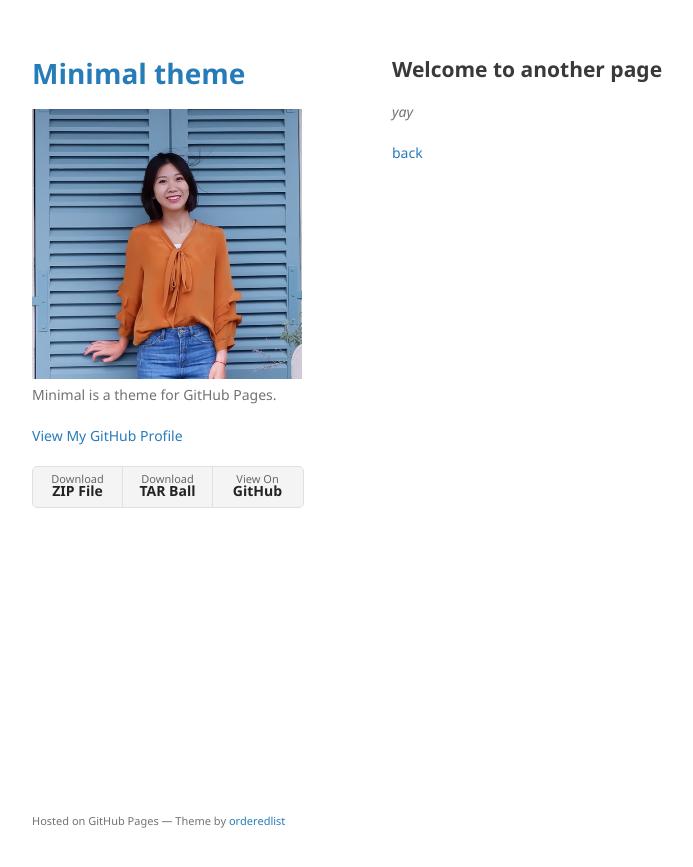
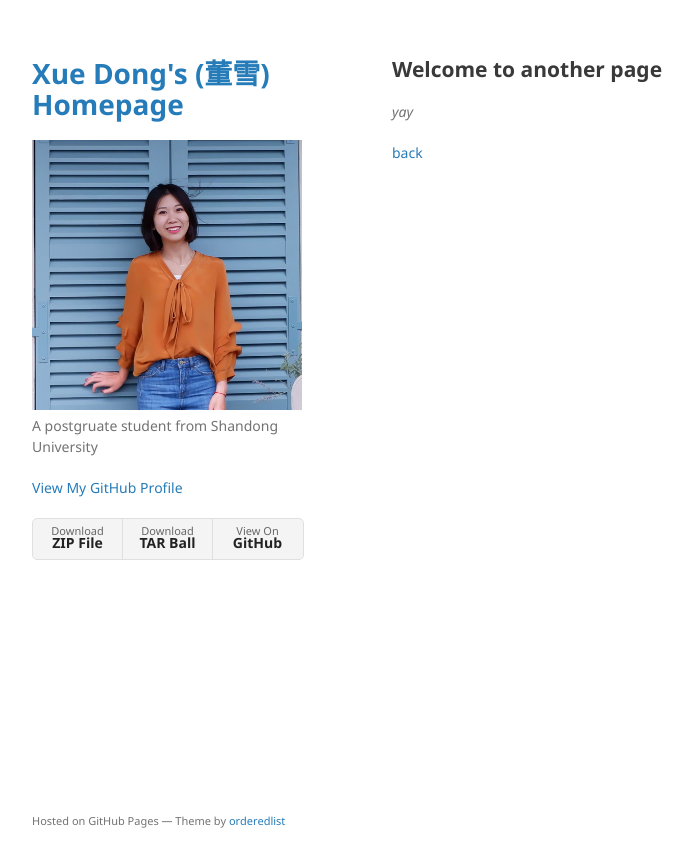
Before and after one commit to hello-dx/hello-dx.github.io, a Jekyll site: the page built from another-page.md, in a window 1280 px wide. Shown: the top 867 px of the page, without its empty margins (178-871 px from the left). Built offline with Jekyll 4.4.1, drawn with Linux system fonts in a browser that asks for light colours; our own code applies the rules of GitHub Pages for plain Markdown files.

Commit message:
Update _config.yml

```diff
--- a/_config.yml
+++ b/_config.yml
@@ -1,6 +1,6 @@
-title: Minimal theme
+title: Xue Dong's (董雪) Homepage
 logo: /assets/img/profile.jpg
-description: Minimal is a theme for GitHub Pages.
+description: A postgruate student from Shandong University
 show_downloads: true
 google_analytics:
 theme: jekyll-theme-minimal
```
